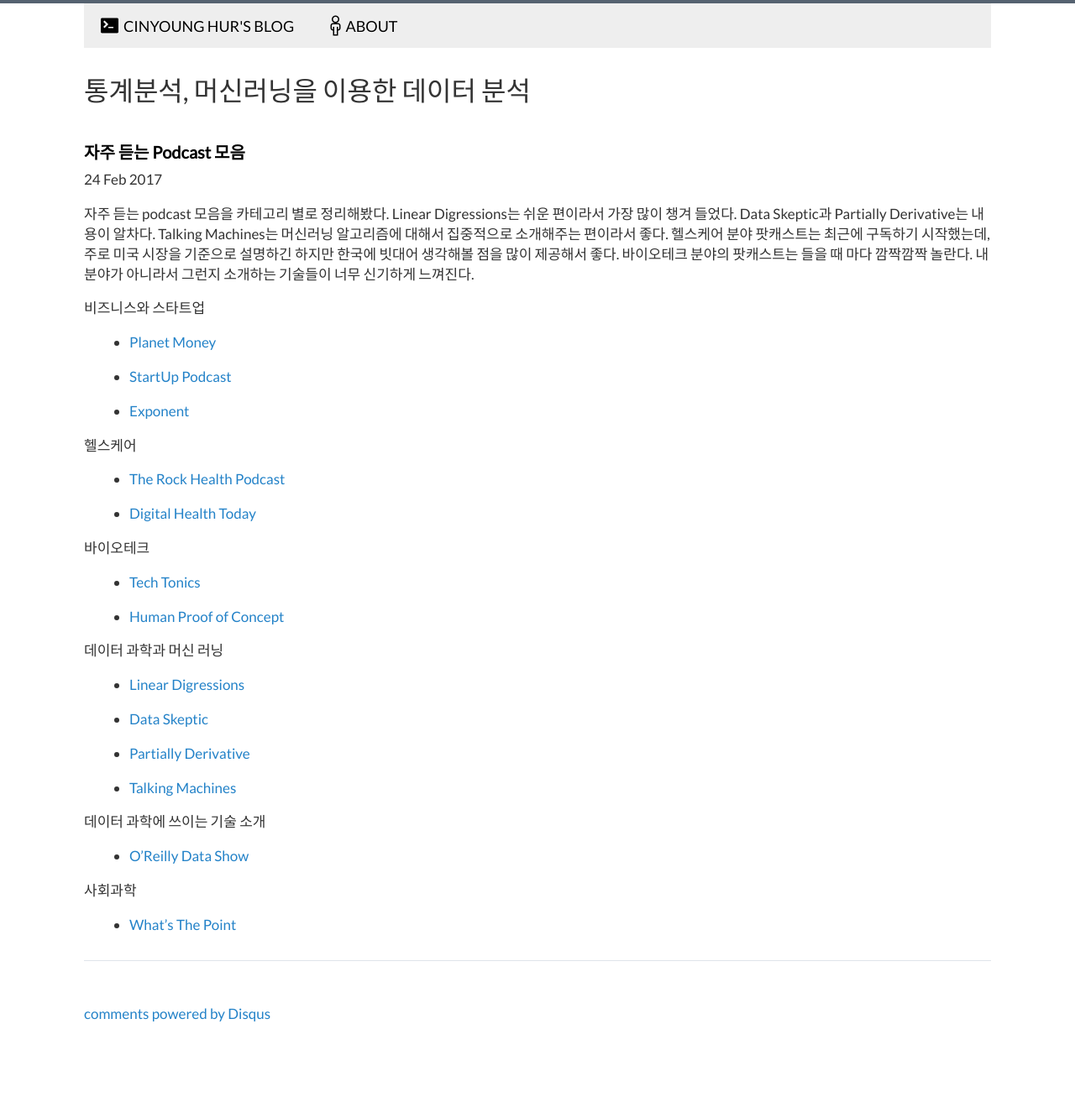
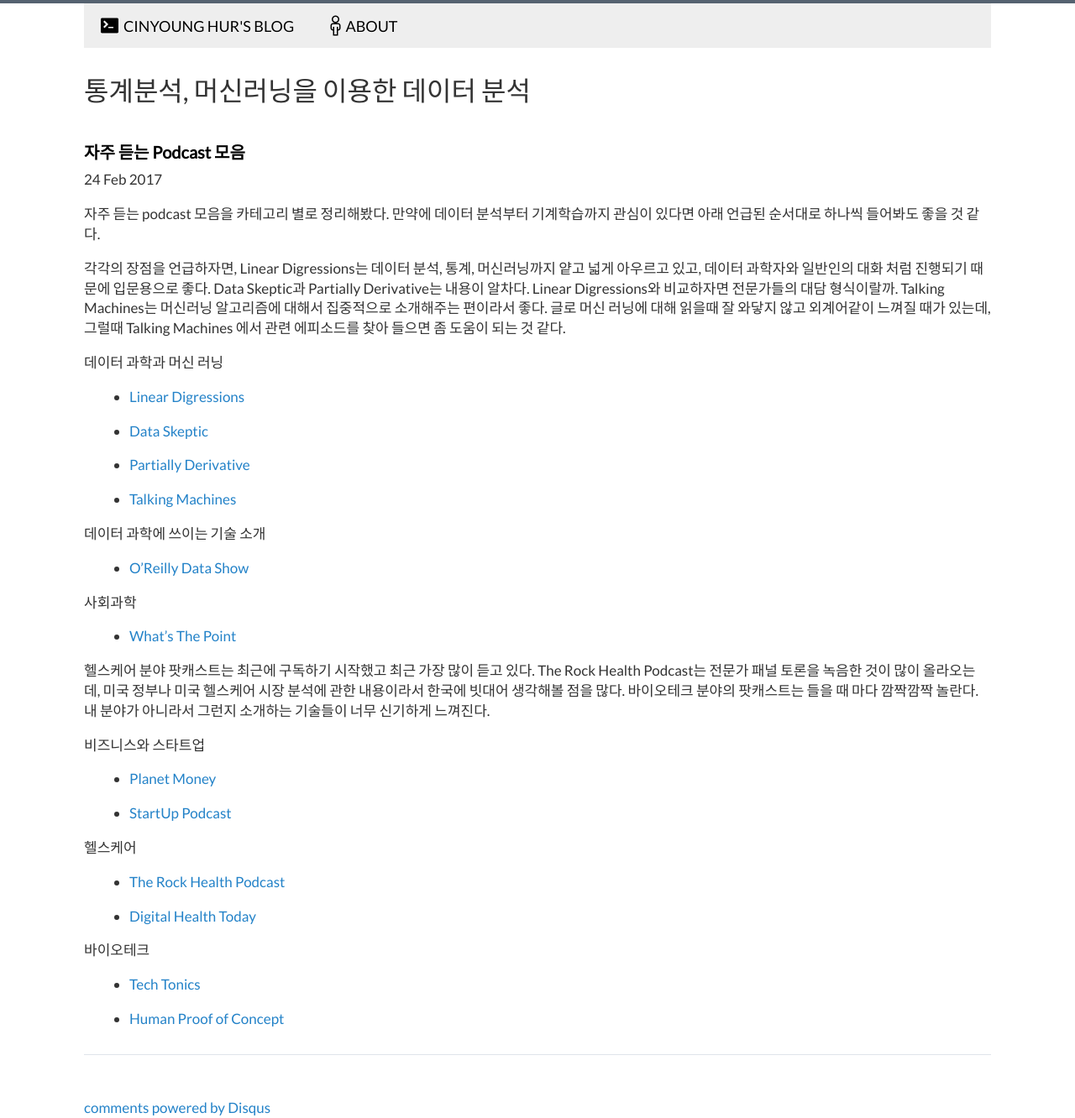
Before and after one commit to hurcy/hurcy.github.io, a Jekyll site: the page built from _posts/2017-02-24-자주-듣는-Podcast-모음.md, in a window 1280 px wide. Shown: the whole page at 84% size. Built offline with Jekyll 4.4.1, drawn with Linux system fonts in a browser that asks for light colours; comment, search, counter and statistics services are not loaded; before the commit the page ends 1219 px from its top, so only the background shows below that.

Commit message:
Update/Create 2017-02-24-자주-듣는-Podcast-모음.md

```diff
--- a/_posts/2017-02-24-자주-듣는-Podcast-모음.md
+++ b/_posts/2017-02-24-자주-듣는-Podcast-모음.md
@@ -5,27 +5,11 @@
 source-id: 1rG9Z-PslDKVWs8E5ZHfhDfPOM-ao1JWNRgfPSPBg5hA
 published: true
 ---
-자주 듣는 podcast 모음을 카테고리 별로 정리해봤다. Linear Digressions는 쉬운 편이라서 가장 많이 챙겨 들었다. Data Skeptic과 Partially Derivative는 내용이 알차다. Talking Machines는 머신러닝 알고리즘에 대해서 집중적으로 소개해주는 편이라서 좋다. 헬스케어 분야 팟캐스트는 최근에 구독하기 시작했는데, 주로 미국 시장을 기준으로 설명하긴 하지만 한국에 빗대어 생각해볼 점을 많이 제공해서 좋다. 바이오테크 분야의 팟캐스트는 들을 때 마다 깜짝깜짝 놀란다. 내 분야가 아니라서 그런지 소개하는 기술들이 너무 신기하게 느껴진다.
+자주 듣는 podcast 모음을 카테고리 별로 정리해봤다. 만약에 데이터 분석부터 기계학습까지 관심이 있다면 아래 언급된 순서대로 하나씩 들어봐도 좋을 것 같다.
 
-비즈니스와 스타트업
+각각의 장점을 언급하자면, Linear Digressions는 데이터 분석, 통계, 머신러닝까지 얕고 넓게 아우르고 있고, 데이터 과학자와 일반인의 대화 처럼 진행되기 때문에 입문용으로 좋다. Data Skeptic과 Partially Derivative는 내용이 알차다. Linear Digressions와 비교하자면 전문가들의 대담 형식이랄까. Talking Machines는 머신러닝 알고리즘에 대해서 집중적으로 소개해주는 편이라서 좋다. 글로 머신 러닝에 대해 읽을때 잘 와닿지 않고 외계어같이 느껴질 때가 있는데, 그럴때 Talking Machines 에서 관련 에피소드를 찾아 들으면 좀 도움이 되는 것 같다.
 
-* [Planet Money](http://www.npr.org/podcasts/510289/planet-money)
 
-* [StartUp Podcast](https://gimletmedia.com/startup/)
-
-* [Exponent](http://exponent.fm/)
-
-헬스케어
-
-* [The Rock Health Podcast](https://rockhealth.com/tag/podcast/)
-
-* [Digital Health Today](http://digitalhealthtoday.com/)
-
-바이오테크
-
-* [Tech Tonics](http://venturevalkyrie.com/the-tech-tonics-podcast/)
-
-* [Human Proof of Concept](http://humanpoc.com/)
 
 데이터 과학과 머신 러닝
 
@@ -44,3 +28,23 @@
 사회과학
 
 * [What's The Point](https://fivethirtyeight.com/tag/whats-the-point/)
+
+헬스케어 분야 팟캐스트는 최근에 구독하기 시작했고 최근 가장 많이 듣고 있다. The Rock Health Podcast는 전문가 패널 토론을 녹음한 것이 많이 올라오는데, 미국 정부나 미국 헬스케어 시장 분석에 관한 내용이라서 한국에 빗대어 생각해볼 점을 많다. 바이오테크 분야의 팟캐스트는 들을 때 마다 깜짝깜짝 놀란다. 내 분야가 아니라서 그런지 소개하는 기술들이 너무 신기하게 느껴진다.
+
+비즈니스와 스타트업
+
+* [Planet Money](http://www.npr.org/podcasts/510289/planet-money)
+
+* [StartUp Podcast](https://gimletmedia.com/startup/)
+
+헬스케어
+
+* [The Rock Health Podcast](https://rockhealth.com/tag/podcast/)
+
+* [Digital Health Today](http://digitalhealthtoday.com/)
+
+바이오테크
+
+* [Tech Tonics](http://venturevalkyrie.com/the-tech-tonics-podcast/)
+
+* [Human Proof of Concept](http://humanpoc.com/)
```
